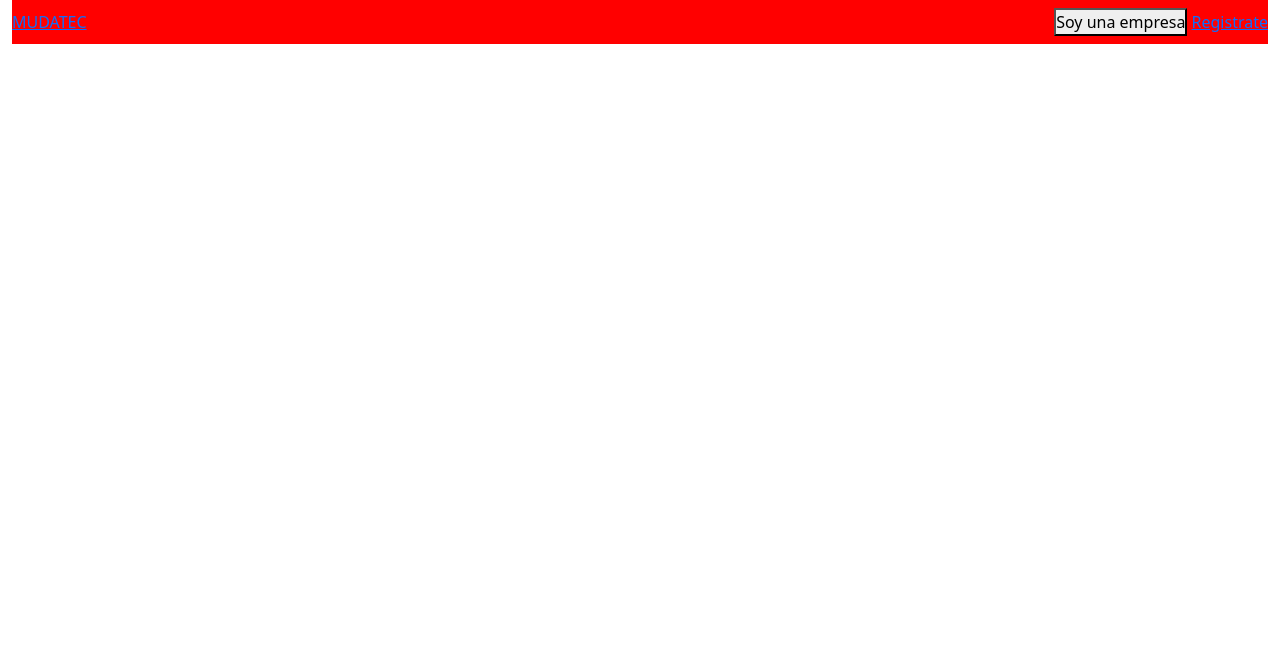
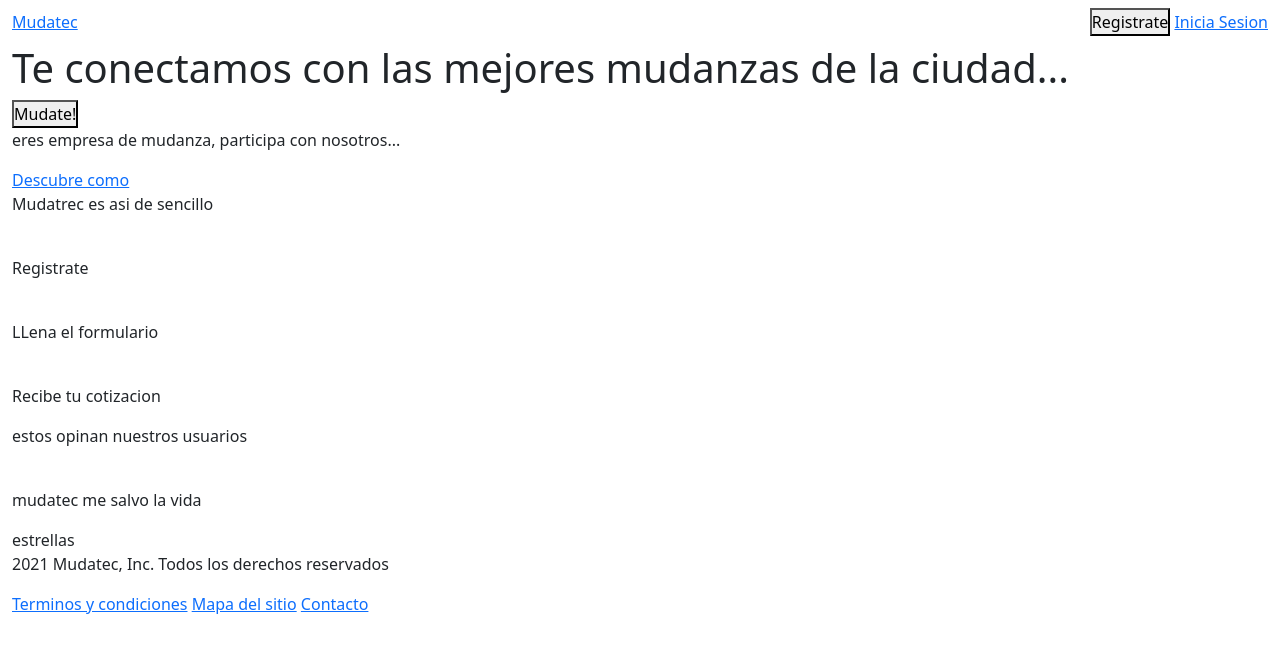
Before and after one commit to alepaez-dev/mudatec_proyecto, a Django app: page / in a window 1280 px wide. Shown: the top 653 px of the page. Run offline with Django 3.2, Linux system fonts and the light colour scheme; some libraries are stand-ins or nearby versions.

Commit message:
acomodo de html

```diff
--- a/mudatec/static/css/_main.scss
+++ b/mudatec/static/css/_main.scss
@@ -1,3 +1,8 @@
-.navbar {
+.test {
     background-color: red;
+
 }
+
+.test1 {
+    background-image: url("paper.gif");
+}
--- a/mudatec/static/css/style.css
+++ b/mudatec/static/css/style.css
@@ -5,7 +5,11 @@
           box-sizing: border-box;
 }
 
-.navbar {
+.test {
   background-color: red;
 }
+
+.test1 {
+  background-image: url("paper.gif");
+}
 /*# sourceMappingURL=style.css.map */
--- a/mudatec/templates/base.html
+++ b/mudatec/templates/base.html
@@ -13,36 +13,102 @@
 </head>
 
 <body>
+    <!-- {% static 'assets/logo.svg' %} -->
     <div class="container-fluid">
+
+        <!-- ALE -->
         <div class="row">
             <div class="container">
-                <!-- primera seccion -->
                 <div class="row">
                     <div class="col">
-                        <nav class="navbar">
-                            <a href="#">MUDATEC</a>
-                            <div class="nav_der">
-                                <button class="soy_empresa">
-                                    Soy una empresa
-                                </button>
-                                <a href="#" class="registrate">Registrate</a>
+                        <div class="navbar">
+                            <a href="#">Mudatec</a>
+                            <div class="nav-der">
+                                <button href="#">Registrate</button>
+                                <a href="#">Inicia Sesion</a>
                             </div>
-                        </nav>
+                        </div>
+                        <div class="titulo">
+                            <h1>Te conectamos con las mejores mudanzas de la ciudad...</h1>
+                            <button class="mudate">Mudate!</button>
+                        </div>
                     </div>
                 </div>
-                <!-- primera seccion final -->
             </div>
         </div>
-    </div>
-    <!-- {% block header %}
-    <h1>Base HTML</h1>
-    {% endblock header %} -->
+
+        <!-- RUBEN -->
+        <!-- pasos -->
+        <div class="row">
+            <div class="col">
+                <div class="descubre-como">
+                    <p>eres empresa de mudanza, participa con nosotros...</p>
+                    <a href="#">Descubre como</a>
+                    <img src="" alt="">
+                </div>
+                <div class="pasos">
+                    <p>Mudatrec es asi de sencillo</p>
+                    <div class="pasos-nombre d-flex-row">
+                        <div class="paso">
+                            <img src="" alt="" class="iconos">
+                            <p>Registrate</p>
+                        </div>
+                        <div class="paso">
+                            <img src="" alt="" class="iconos">
+                            <p>LLena el formulario</p>
+                        </div>
+                        <div class="paso">
+                            <img src="" alt="" class="iconos">
+                            <p>Recibe tu cotizacion</p>
+                        </div>
+                    </div>
+                </div>
+            </div>
+        </div>
 
 
+        <!-- ANDRE -->
+        <!-- reviews -->
+        <div class="row">
+            <div class="col">
+                <p class="d-none d-lg-block">estos opinan nuestros usuarios</p>
+                <div class="reviews">
+                    <div class="review">
+                        <img src="" alt="">
+                        <p>mudatec me salvo la vida</p>
+                        <div class="estrellas">
+                            estrellas
+                        </div>
+                    </div>
+                    <!-- review escondida en movil -->
+                    <div class="review d-none">
+                        <img src="" alt="">
+                        <p>mudatec me salvo la vida</p>
+                        <div class="estrellas">
+                            estrellas
+                        </div>
+                    </div>
+                </div>
+                <!-- boton se esconde en web -->
+                <button class="d-lg-none">Mudate!</button>
+            </div>
+        </div>
 
 
+        <!-- footer -->
+        <div class="row">
+            <div class="col">
+                <p>2021 Mudatec, Inc. Todos los derechos reservados</p>
+            </div>
+            <div class="">
+                <a href="#">Terminos y condiciones</a>
+                <a href="#">Mapa del sitio</a>
+                <a href="#">Contacto</a>
+            </div>
+        </div>
 
 
+    </div>
     <script src="{% static 'js/jquery.min.js' %}"></script>
     <script src="{% static 'js/bootstrap.min.js' %}"></script>
 </body>
--- a/mudatec/templates/mudatec_app/index.html
+++ b/mudatec/templates/mudatec_app/index.html
@@ -3,7 +3,3 @@
 {% block title %}
 <title>Landing Page</title>
 {% endblock title %}
-
-{% block header %}
-<h1>Landing Page Header</h1>
-{% endblock header %}
```
Also changed, not shown: mudatec/static/css/_base.scss (line endings or trailing spaces), mudatec/templates/header.html (added), 1 other file.
